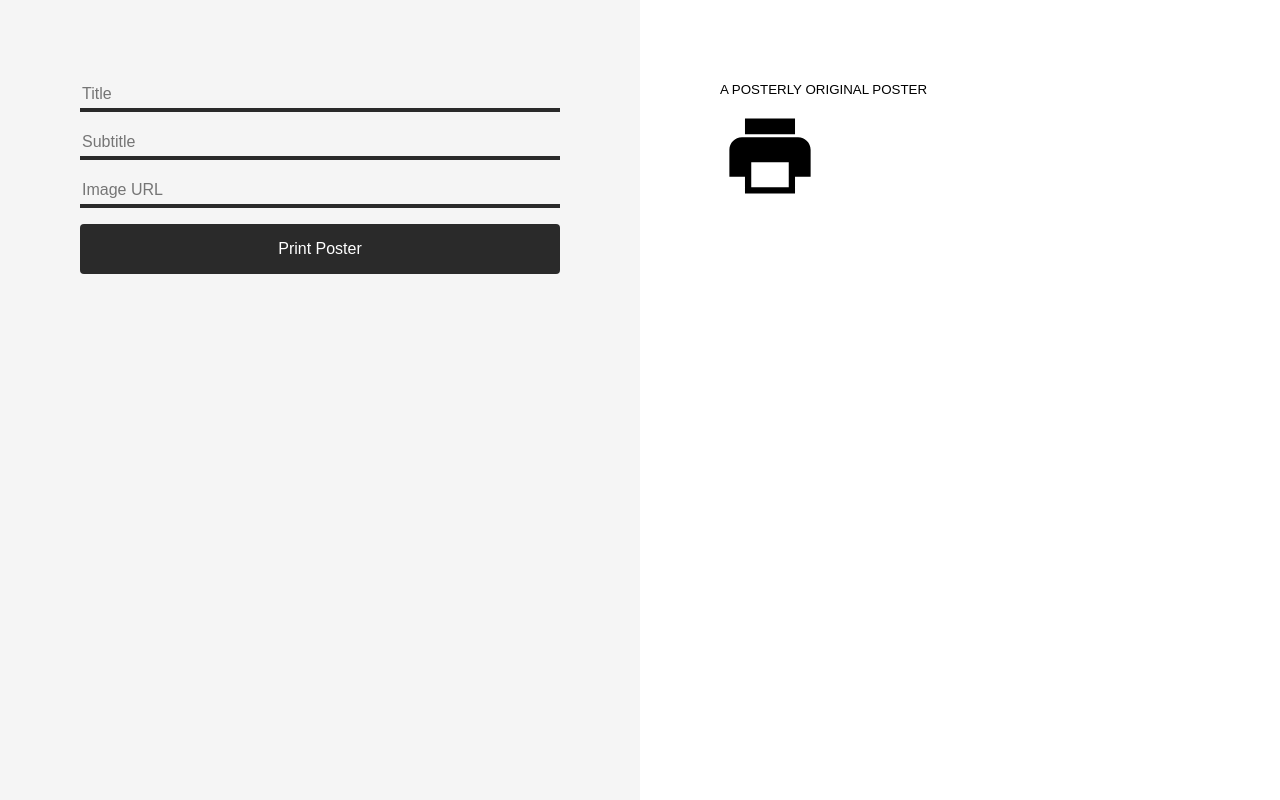
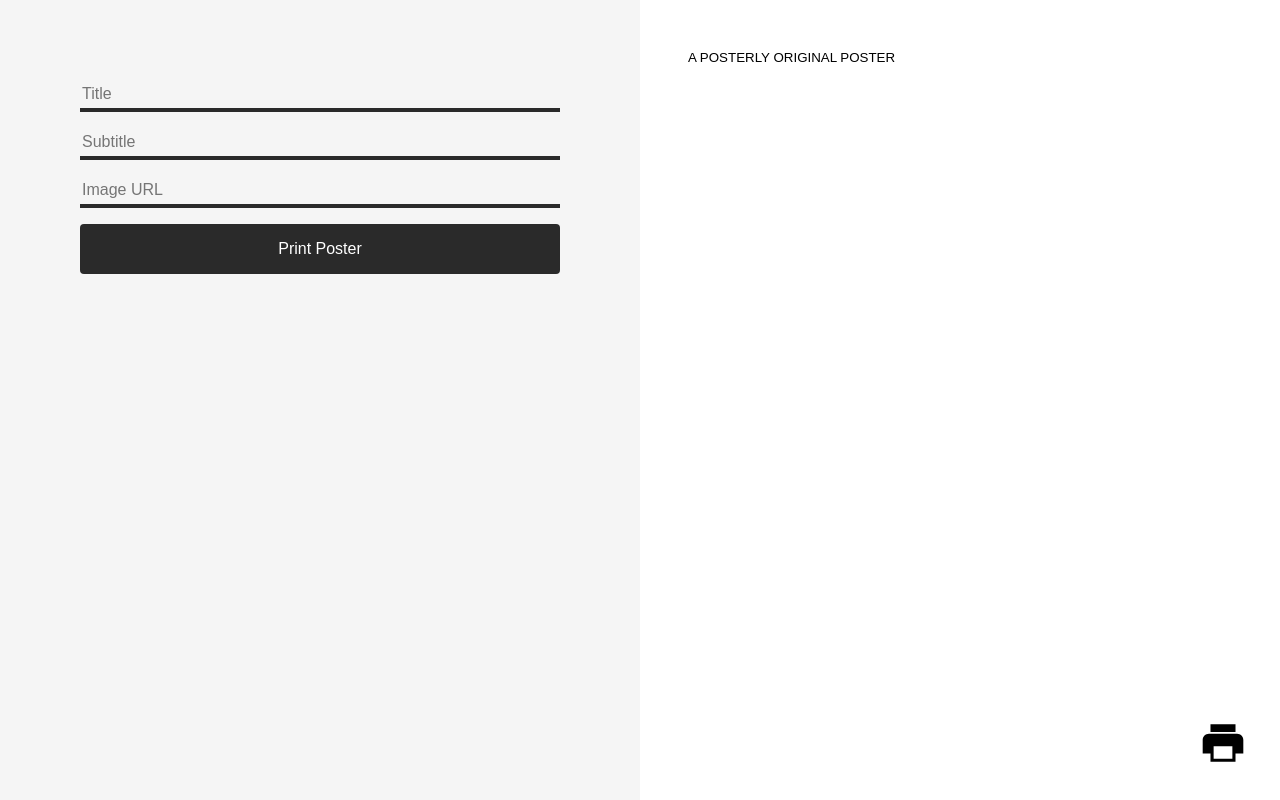
Before and after one commit to leoacosta/react-poster-creator, a React (Create React App) app: page / in a window 1280 px wide. Built offline with nearby package versions, Linux system fonts and the light colour scheme.

Commit message:
Update styling for poster icon

```diff
--- a/src/components/Poster.js
+++ b/src/components/Poster.js
@@ -8,9 +8,11 @@ class Poster extends Component {
             backgroundSize: `cover`
         };
         return (
-      <div className="column" style={styles}>
+            <div className="column poster-container" style={styles}>
                 <header>
-          <small className="poster-byline">A posterly original poster</small>
+                    <small className="poster-byline">
+                        A posterly original poster
+                    </small>
                     <h3 className="poster-subtitle">{this.props.subtitle}</h3>
                     <h2 className="poster-title">{this.props.title}</h2>
                 </header>
--- a/src/index.css
+++ b/src/index.css
@@ -1,11 +1,8 @@
-*,
-*:before,
-*:after {
+*, *:before, *:after {
   box-sizing: border-box;
 }
 
-html,
-body {
+html, body {
   font-family: sans-serif;
   margin: 0;
   height: 100vh;
@@ -25,7 +22,11 @@ body {
 }
 
 .column:nth-child(2) {
-  padding: 5rem;
+  padding: 3rem;
+}
+
+.poster-container {
+  position: relative;
 }
 
 .poster-details {
@@ -83,6 +84,9 @@ button {
 }
 
 .print-icon {
+  bottom: 2rem;
   height: auto;
-  max-width: 100px;
+  max-width: 50px;
+  position: absolute;
+  right: 2rem;
 }
```
Lines whose indentation alone changed are shown as unchanged.
